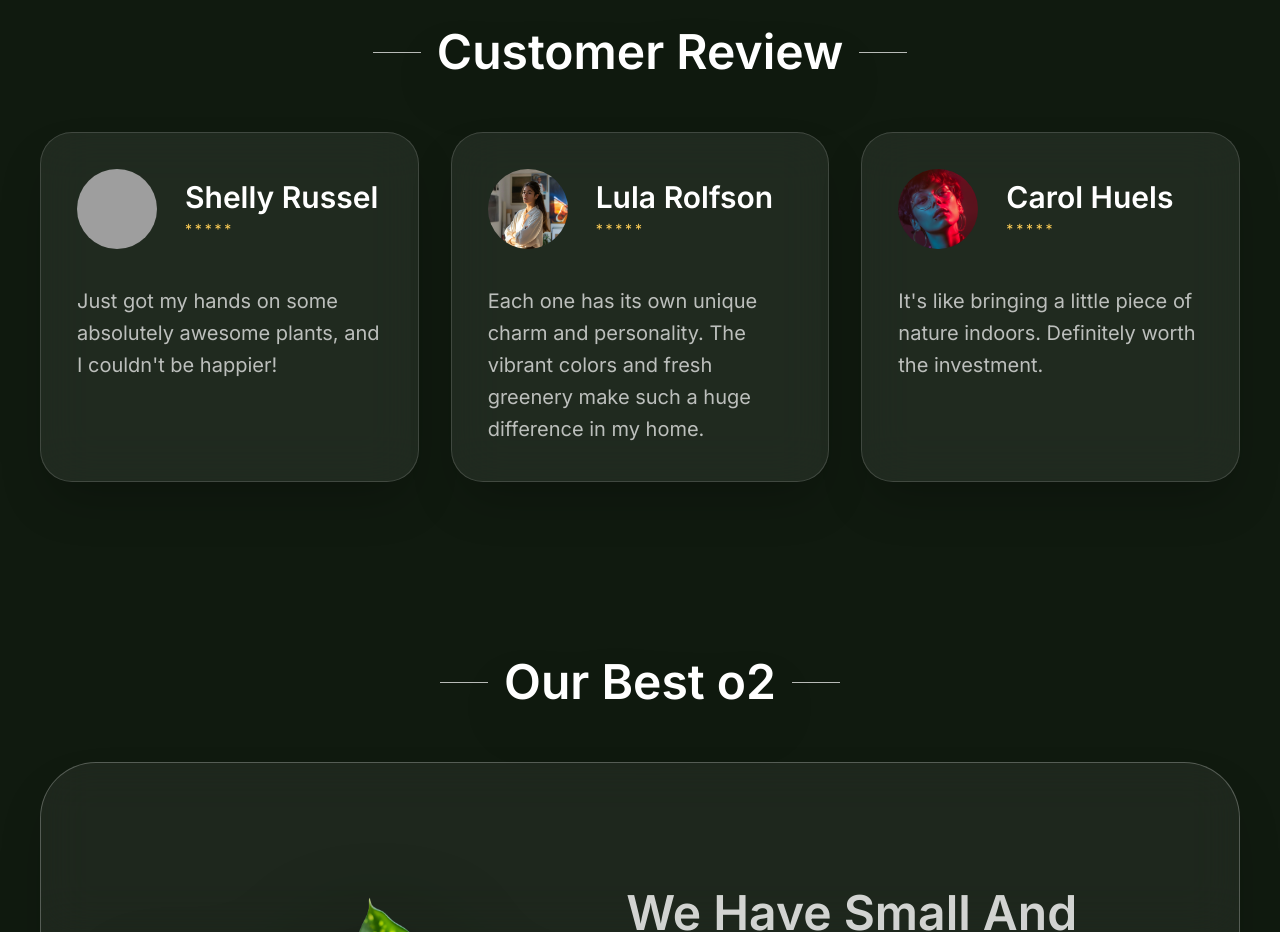
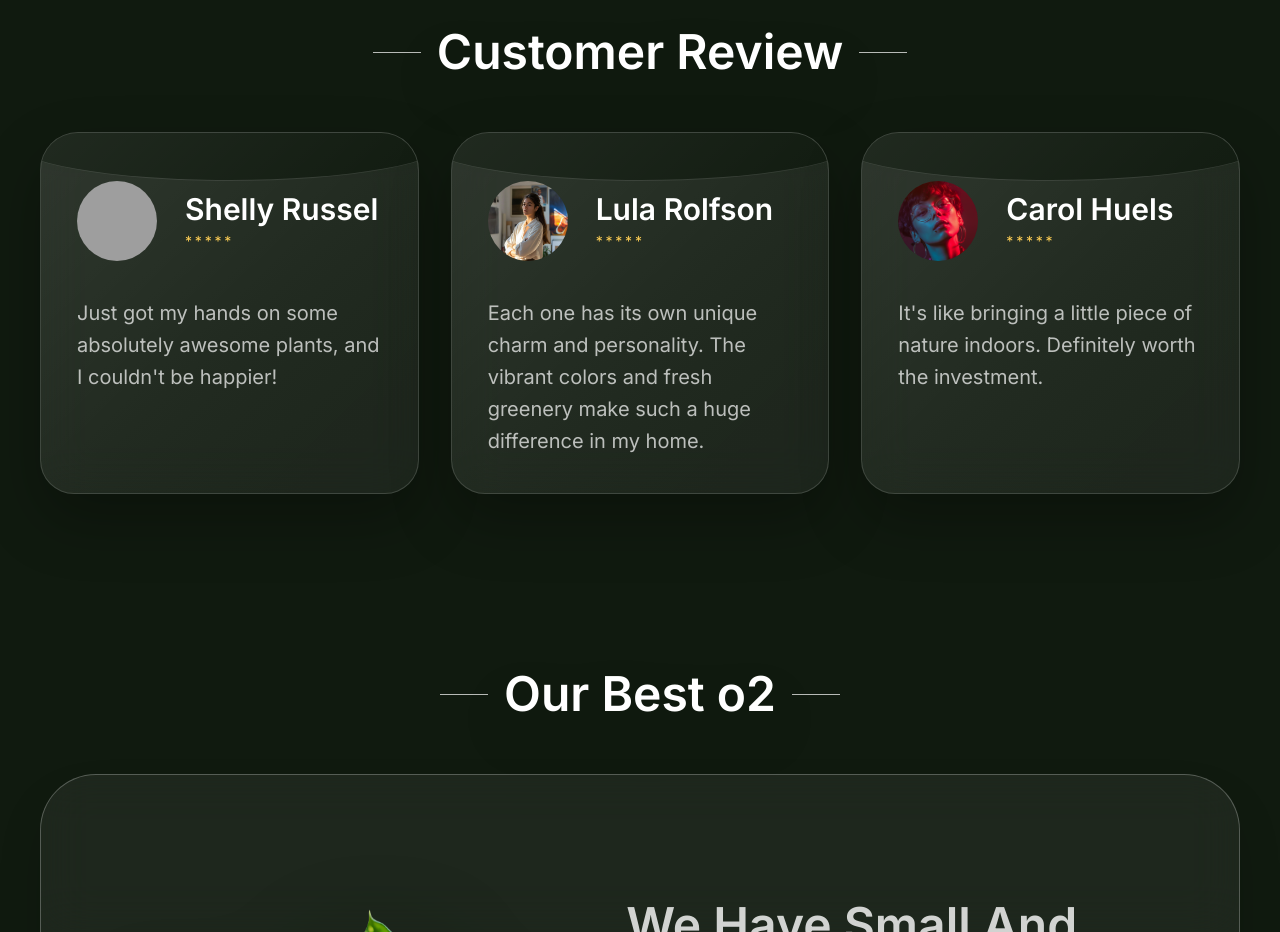
Before and after one commit to Aswinesag/flora-vision, a Next.js app: page / in a window 1280 px wide. Shown: the part 4320-5252 px from the top of the page. Built offline with nearby package versions, Linux system fonts and the light colour scheme; grey boxes are pictures that could not be loaded.

Commit message:
Added curved card effect

```diff
--- a/app/components/TestimonialCard.tsx
+++ b/app/components/TestimonialCard.tsx
@@ -4,8 +4,8 @@ import { Stars } from "./Stars";
 
 export function TestimonialCard({ review }: { review: Testimonial }) {
   return (
-    <article className="min-h-72 rounded-[32px] border border-white/15 bg-white/[0.07] p-9 shadow-2xl backdrop-blur-xl">
-      <div className="flex items-center gap-7">
+    <article className="relative min-h-72 overflow-hidden rounded-b-[34px] rounded-t-[38px] border border-white/15 bg-white/[0.065] p-9 pt-12 shadow-[inset_0_1px_0_rgba(255,255,255,0.12),0_26px_60px_rgba(0,0,0,0.28)] backdrop-blur-xl before:absolute before:-left-[8%] before:-right-[8%] before:-top-8 before:h-20 before:rounded-b-[50%] before:border-b before:border-white/15 before:bg-[#101a0f] after:pointer-events-none after:absolute after:inset-0 after:bg-gradient-to-br after:from-white/[0.07] after:via-white/[0.015] after:to-black/[0.08]">
+      <div className="relative z-10 flex items-center gap-7">
         <Image
           src={asset(review.image)}
           alt={review.name}
@@ -18,7 +18,7 @@ export function TestimonialCard({ review }: { review: Testimonial }) {
           <Stars />
         </div>
       </div>
-      <p className="mt-9 text-xl leading-8 text-white/70">{review.text}</p>
+      <p className="relative z-10 mt-9 text-xl leading-8 text-white/70">{review.text}</p>
     </article>
   );
 }
```
